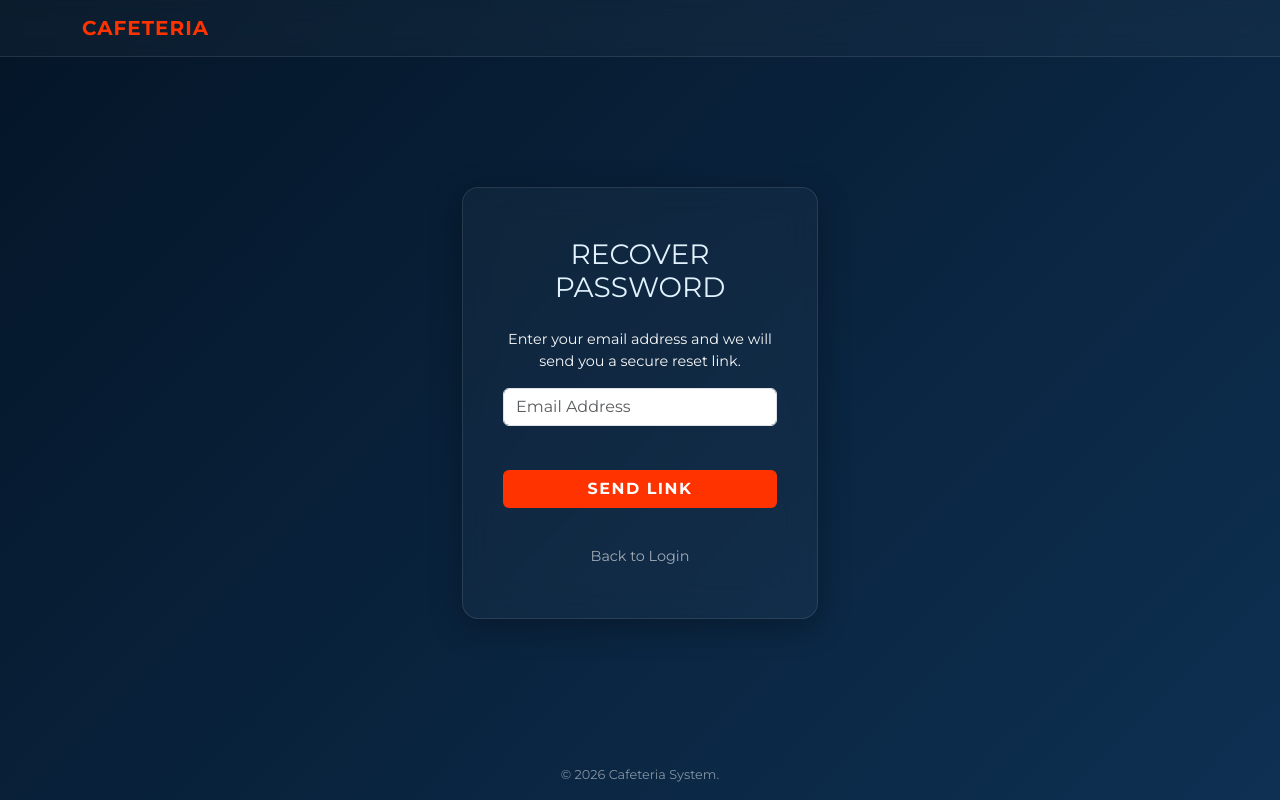
After one commit to KarimGad02/PHP-Coffee-Shop, a PHP site: page /auth/forgot-password.php in a window 1280 px wide. The commit adds this page. Run offline with PHP 8.4, Linux system fonts and the light colour scheme.

Commit message:
feat: khaled  established core forgot password-f&b handle

```diff
--- a/public/css/style.css
+++ b/public/css/style.css
@@ -15,9 +15,6 @@ body {
     min-height: 100vh;
 
     /* Flexbox to perfectly center the card */
-    display: flex;
-    justify-content: center;
-    align-items: center;
     color: #ffffff;
 }
 
--- /dev/null
+++ b/public/forgot-password.php
@@ -0,0 +1,29 @@
+<?php include __DIR__ . '/includes/header.php'; ?>
+
+<div class="row justify-content-center">
+    <div class="col-md-6 col-lg-4">
+        <div class="login-container">
+            <h3 class="text-center mb-4" style="color: #E0F2FE;">RECOVER PASSWORD</h3>
+
+            <form id="forgotPasswordForm">
+                <div class="mb-3">
+                    <p class="text-light" style="font-size: 0.9rem;">Enter your email address and we will send you a secure reset link.</p>
+                    <input type="email" id="resetEmail" class="form-control" placeholder="Email Address" required>
+                </div>
+                <button type="submit" class="btn w-100 mt-2" style="background: #FF3300; color: white; font-weight: bold;">SEND LINK</button>
+                <div class="text-center mt-3">
+                    <a href="/login.php" style="color: rgba(255,255,255,0.6); text-decoration: none; font-size: 0.9rem;">Back to Login</a>
+                </div>
+            </form>
+
+            <div id="simulatedEmailBox" class="mt-4 p-3 rounded" style="display: none; background: rgba(0, 180, 216, 0.1); border: 1px solid #00B4D8;">
+                <p class="text-light mb-2" style="font-size: 0.85rem;"><strong>[SIMULATED EMAIL SYSTEM]</strong><br>An email has been sent to the user with the following link:</p>
+                <a id="resetLinkUrl" href="#" style="color: #00B4D8; font-weight: bold; word-break: break-all;">Click here to reset password</a>
+            </div>
+
+            <p id="forgotErrorMessage" class="text-danger mt-3 text-center" style="display: none;"></p>
+        </div>
+    </div>
+</div>
+
+<?php include __DIR__ . '/includes/footer.php'; ?>
--- /dev/null
+++ b/public/includes/footer.php
@@ -0,0 +1,9 @@
+</div> <footer class="text-center py-3 mt-auto" style="color: rgba(255, 255, 255, 0.5); font-size: 0.8rem;">
+        &copy; <?php echo date('Y'); ?> Cafeteria System.
+    </footer>
+
+    <script src="https://cdn.jsdelivr.net/npm/bootstrap@5.3.0/dist/js/bootstrap.bundle.min.js"></script>
+
+    <script src="/js/app.js"></script>
+</body>
+</html>
--- /dev/null
+++ b/public/includes/header.php
@@ -0,0 +1,20 @@
+<!DOCTYPE html>
+<html lang="en">
+<head>
+    <meta charset="UTF-8">
+    <meta name="viewport" content="width=device-width, initial-scale=1.0">
+    <title>Cafeteria System</title>
+
+    <link href="https://cdn.jsdelivr.net/npm/bootstrap@5.3.0/dist/css/bootstrap.min.css" rel="stylesheet">
+
+    <link rel="stylesheet" href="/css/style.css">
+</head>
+<body class="d-flex flex-column min-vh-100">
+
+    <nav class="navbar navbar-expand-lg" style="background-color: rgba(255, 255, 255, 0.03); backdrop-filter: blur(10px); border-bottom: 1px solid rgba(255, 255, 255, 0.1);">
+        <div class="container">
+            <a class="navbar-brand fw-bold text-uppercase" style="color: #FF3300; letter-spacing: 1px;" href="/">Cafeteria</a>
+        </div>
+    </nav>
+
+    <div class="container flex-grow-1 d-flex flex-column justify-content-center py-5">
```
Also changed, not shown: public/admin/dashboard.php (added, +18 -0 lines), public/login.html (deleted, +0 -23 lines), public/login.php (added, +25 -0 lines), public/reset-password.php (added, +25 -0 lines), public/js/app.js, storage/cafeteria.sqlite.
